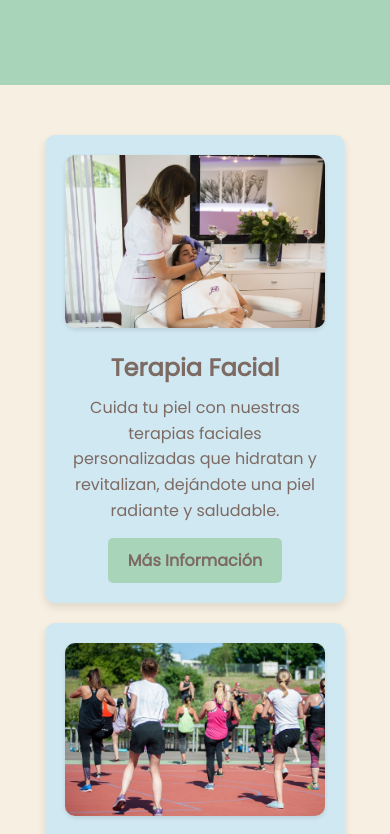
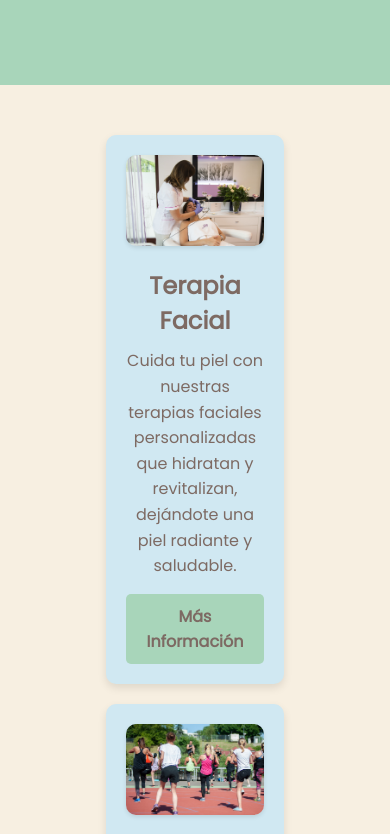
Before and after one commit to Mar14n423/Spa-y-Bienestad, a plain HTML site: page servicios.html in a window 390 px wide. Shown: the part 1040-1874 px from the top of the page. Drawn offline with Linux system fonts and the light colour scheme; a web font is replaced by a local one.

Commit message:
Ultima modificación tarea clase

```diff
--- a/css/servicios.css
+++ b/css/servicios.css
@@ -140,6 +140,14 @@ header {
         margin-top: 50px;
         display: flex;
         justify-content: center;
+    }
+    .services-section {
+        gap: 15px;
+    }
+
+    .service-card {
+        flex-basis: 45%;
+        max-width: 45%;
     }
 }
 .hero-content {
@@ -344,3 +352,8 @@ header {
     }
 
 }
+@media (max-width: 480px) {
+    .services-section {
+        grid-template-columns: 1fr;
+    }
+}
```
